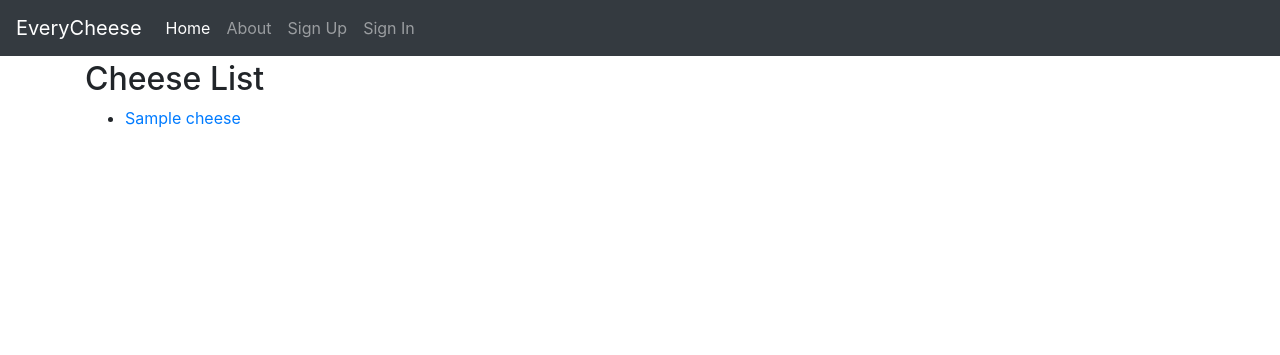
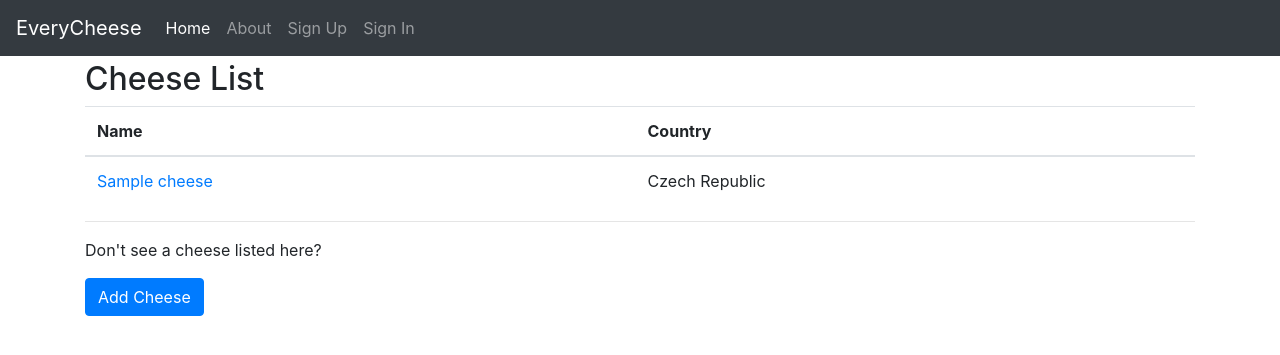
Before and after one commit to kandukurisanghavi/everycheese, a Django app: page /cheeses/ in a window 1280 px wide. Shown: the top 355 px of the page. Run offline with Django 3.2, Linux system fonts and the light colour scheme; tables that the repository leaves empty hold one stand-in row (values such as "Sample post"); some libraries are stand-ins or nearby versions.

Commit message:
First pass at working Add Cheese form

```diff
--- a/everycheese/cheeses/models.py
+++ b/everycheese/cheeses/models.py
@@ -1,7 +1,9 @@
+# everycheese/cheeses/models.py
 from django.db import models
 from autoslug import AutoSlugField
 from model_utils.models import TimeStampedModel
 from django_countries.fields import CountryField
+from django.urls import reverse  # Import reverse from django.urls
 
 class Cheese(TimeStampedModel):
     class Firmness(models.TextChoices):
@@ -17,10 +19,12 @@ class Cheese(TimeStampedModel):
     )
     description = models.TextField("Description", blank=True)
     country_of_origin = CountryField("Country of Origin", blank=True)
-
-    # Other Fields Here...
     firmness = models.CharField("Firmness", max_length=20,
         choices=Firmness.choices, default=Firmness.UNSPECIFIED)
 
     def __str__(self):
         return self.name
+
+    def get_absolute_url(self):
+        """Return absolute URL to the Cheese Detail page."""
+        return reverse('cheeses:detail', kwargs={"slug": self.slug})
--- a/everycheese/cheeses/urls.py
+++ b/everycheese/cheeses/urls.py
@@ -2,17 +2,25 @@
 from django.urls import path
 from . import views
 
+app_name = "cheeses"
 
-app_name = "cheeses"
 urlpatterns = [
-path(
-route='',
-view=views.CheeseListView.as_view(),
-name='list'
-),
-path(
-route='<slug:slug>/',
-view=views.CheeseDetailView.as_view(),
-name='detail'
-),
+    # URL pattern for CheeseListView
+    path(
+        route='',
+        view=views.CheeseListView.as_view(),
+        name='list'
+    ),
+    # URL pattern for CheeseCreateView
+    path(
+        route='add/',
+        view=views.CheeseCreateView.as_view(),
+        name='add'
+    ),
+    # URL pattern for CheeseDetailView
+    path(
+        route='<slug:slug>/',
+        view=views.CheeseDetailView.as_view(),
+        name='detail'
+    ),
 ]
--- a/everycheese/cheeses/views.py
+++ b/everycheese/cheeses/views.py
@@ -1,6 +1,18 @@
-from django.views.generic import ListView, DetailView
+# everycheese/cheeses/views.py
+from django.views.generic import CreateView, ListView, DetailView
 from .models import Cheese
+
 class CheeseListView(ListView):
     model = Cheese
+
 class CheeseDetailView(DetailView):
     model = Cheese
+
+class CheeseCreateView(CreateView):
+    model = Cheese
+    fields = [
+        'name',
+        'description',
+        'firmness',
+        'country_of_origin',
+    ]
--- a/everycheese/templates/cheeses/cheese_list.html
+++ b/everycheese/templates/cheeses/cheese_list.html
@@ -1,10 +1,28 @@
 {% extends "base.html" %}
 {% block title %}Cheese List{% endblock title %}
 {% block content %}
-<h2>Cheese List</h2>
-<ul>
-{% for cheese in cheese_list %}
-<li><a href="{% url 'cheeses:detail' cheese.slug %}">{{ cheese.name }}</a></li>
-{% endfor %}
-</ul>
+  <h2>Cheese List</h2>
+  <table class="table">
+    <thead>
+        <tr>
+            <th>Name</th>
+            <th>Country</th>
+        </tr>
+    </thead>
+    <tbody>
+        {% for cheese in cheese_list %}
+            <tr>
+                <td><a href="{% url 'cheeses:detail' cheese.slug %}">{{ cheese.name }}</a></td>
+                <td>{{ cheese.country_of_origin.name }}</td>
+            </tr>
+        {% endfor %}
+    </tbody>
+  </table>
+  <hr/>
+  <p>Don't see a cheese listed here?</p>
+  <p>
+    <a class="btn btn-primary" href="{% url 'cheeses:add' %}" role="button">
+      Add Cheese
+    </a>
+  </p>
 {% endblock content %}
```
Also changed, not shown: everycheese/templates/cheeses/cheese_form.html (added, +10 -0 lines).
